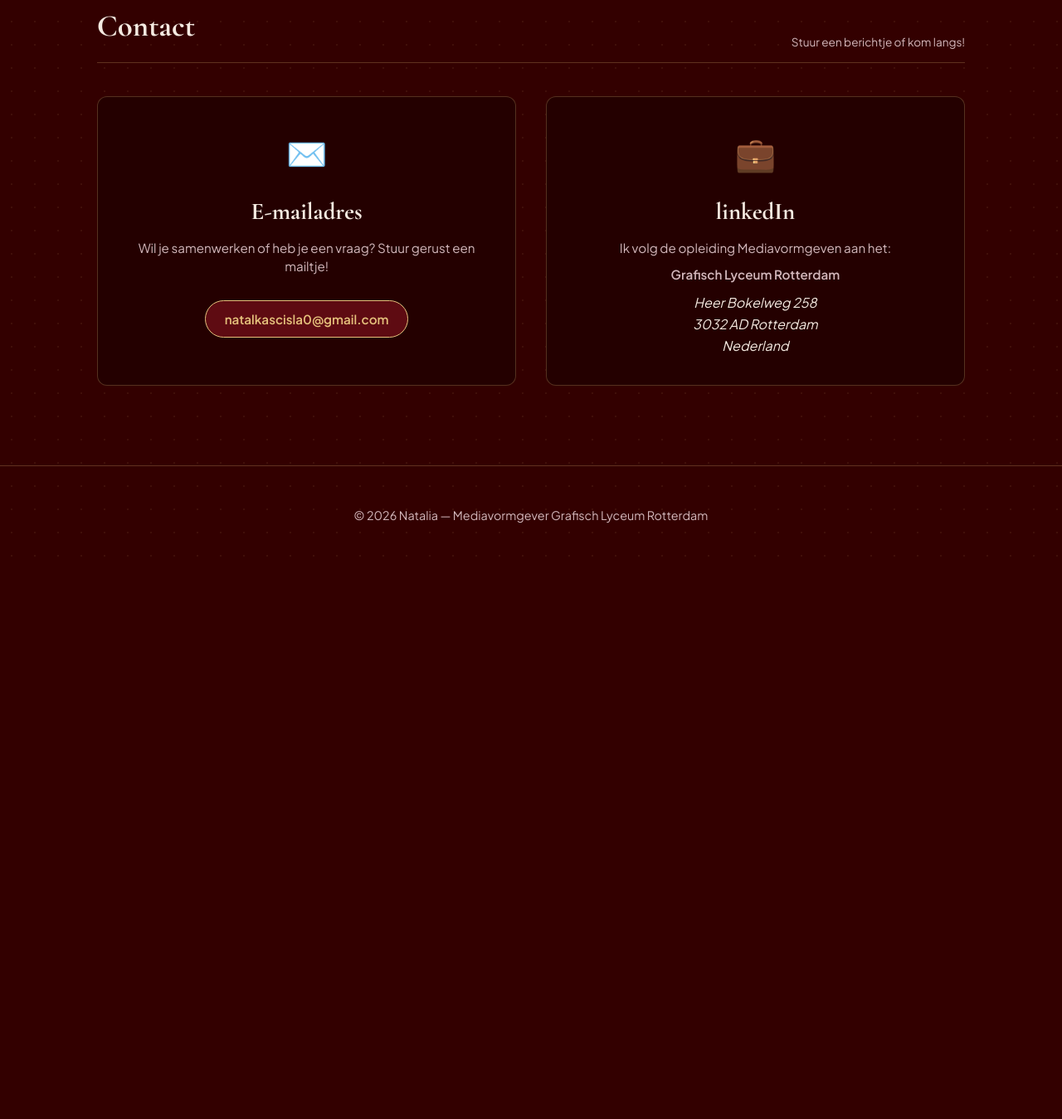
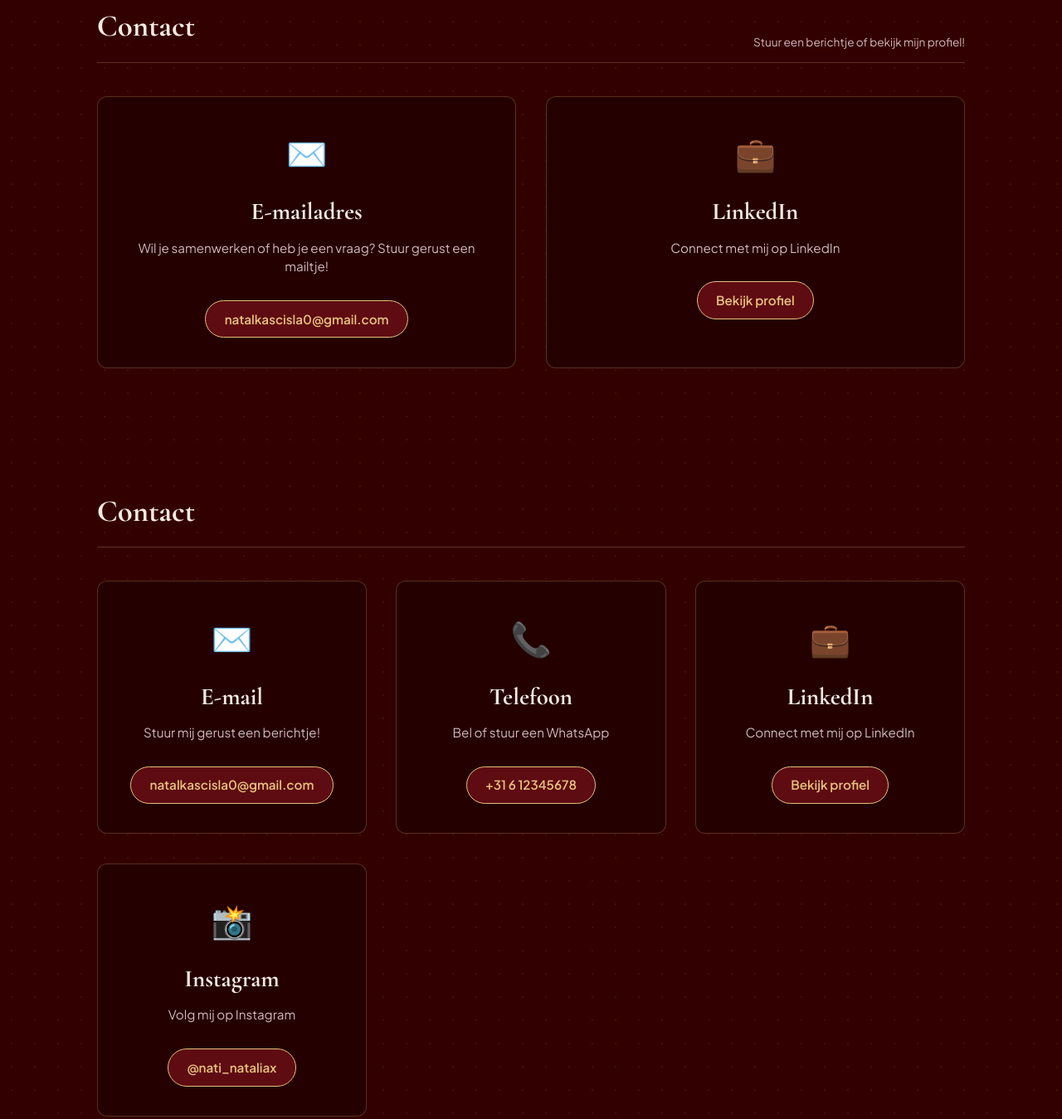
Before and after one commit to natisx/portfolionati, a plain HTML site: page index.html in a window 1280 px wide. Shown: the part 2144-3493 px from the top of the page at 83% size. Before the commit the page ends 2825 px from the top, so only its background shows below. Drawn offline with nearby package versions, Linux system fonts and the light colour scheme.

Commit message:
Update index.html

```diff
--- a/index.html
+++ b/index.html
@@ -62,7 +62,7 @@
     <section class="contact-section" id="contact">
         <div class="section-title">
             <h2>Contact</h2>
-            <p class="subtitle-hint">Stuur een berichtje of kom langs!</p>
+            <p class="subtitle-hint">Stuur een berichtje of bekijk mijn profiel!</p>
         </div>
 
         <div class="contact-cards-container">
@@ -75,19 +75,54 @@
             </div>
 
             <!-- Locatie / School Kaart -->
-            <div class="contact-card">
-                <div class="contact-icon">💼</div>
-                <h3>linkedIn</h3>
-                <p>Ik volg de opleiding Mediavormgeven aan het:</p>
-                <p class="school-name"><strong>Grafisch Lyceum Rotterdam</strong></p>
-                <address class="school-address">
-                    Heer Bokelweg 258<br>
-                    3032 AD Rotterdam<br>
-                    Nederland
-                </address>
-            </div>
+          <div class="contact-card">
+            <div class="contact-icon">💼</div>
+            <h3>LinkedIn</h3>
+            <p>Connect met mij op LinkedIn</p>
+            <a href="https://www.linkedin.com/in/natalia-7b35142a2" target="_blank" rel="noopener noreferrer" class="contact-link">Bekijk profiel</a>
         </div>
-    </section>
+    </div>
+</section>
+
+    <section id="contact" class="contact-section">
+    <div class="section-title">
+        <h2>Contact</h2>
+    </div>
+
+    <div class="contact-cards-container">
+        <!-- E-mail Card -->
+        <div class="contact-card">
+            <div class="contact-icon">✉️</div>
+            <h3>E-mail</h3>
+            <p>Stuur mij gerust een berichtje!</p>
+            <a href="mailto:natalkascisla0@gmail.com" class="contact-link">natalkascisla0@gmail.com</a>
+        </div>
+
+        <!-- Telefoon Card -->
+        <div class="contact-card">
+            <div class="contact-icon">📞</div>
+            <h3>Telefoon</h3>
+            <p>Bel of stuur een WhatsApp</p>
+            <a href="tel:+31612345678" class="contact-link">+31 6 12345678</a>
+        </div>
+
+        <!-- LinkedIn Card -->
+        <div class="contact-card">
+            <div class="contact-icon">💼</div>
+            <h3>LinkedIn</h3>
+            <p>Connect met mij op LinkedIn</p>
+            <a href="https://www.linkedin.com/in/natalia-7b35142a2" target="_blank" rel="noopener noreferrer" class="contact-link">Bekijk profiel</a>
+        </div>
+
+        <!-- Instagram Card -->
+        <div class="contact-card">
+            <div class="contact-icon">📸</div>
+            <h3>Instagram</h3>
+            <p>Volg mij op Instagram</p>
+            <a href="https://www.instagram.com/nati_nataliax" target="_blank" rel="noopener noreferrer" class="contact-link">@nati_nataliax</a>
+        </div>
+    </div>
+</section>
 
     <!-- FOOTER -->
     <footer>
```
